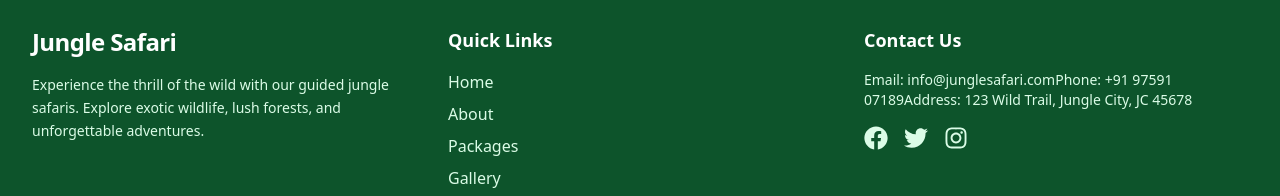
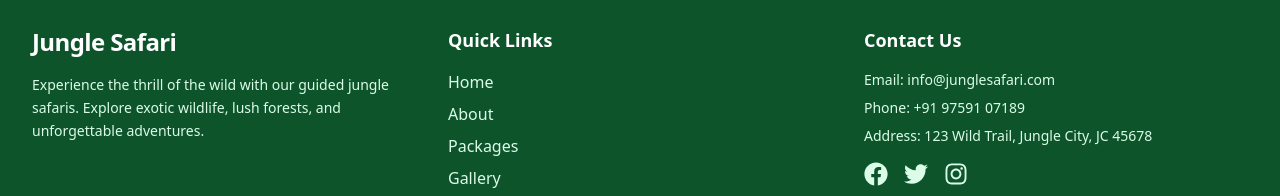
Before and after one commit to FEBTECHITSOLUTIONS/Jungle-Safari, a Next.js app: page / in a window 1280 px wide. Shown: the part 3766-3962 px from the top of the page. Built offline with nearby package versions, Linux system fonts and the light colour scheme.

Commit message:
Minor changes in footer

```diff
--- a/components/Footer.js
+++ b/components/Footer.js
@@ -41,8 +41,7 @@ const Footer = () => {
             </h3>
             <p className="text-green-100 text-sm leading-relaxed">
               Experience the thrill of the wild with our guided jungle safaris.
-              Explore exotic wildlife, lush forests, and unforgettable
-              adventures.
+              Explore exotic wildlife, lush forests, and unforgettable adventures.
             </p>
           </div>
 
@@ -66,31 +65,37 @@ const Footer = () => {
           {/* Contact Info */}
           <div>
             <h4 className="text-lg font-semibold mb-4">Contact Us</h4>
-            <div className="space-y-2 text-green-100 text-sm">
-              <a
+            <ul className="space-y-2 text-green-100 text-sm">
+              <li>
+                <Link
                   href="mailto:info@junglesafari.com"
                   className="hover:text-yellow-300 transition-colors duration-300"
                 >
                   Email: info@junglesafari.com
-              </a>
-              <a
+                </Link>
+              </li>
+              <li>
+                <Link
                   href="tel:+919759107189"
                   className="hover:text-yellow-300 transition-colors duration-300"
                 >
                   Phone: +91 97591 07189
-              </a>
-              <a
+                </Link>
+              </li>
+              <li>
+                <Link
                   href="https://maps.example.com"
                   target="_blank"
                   rel="noopener noreferrer"
                   className="hover:text-yellow-300 transition-colors duration-300"
                 >
                   Address: 123 Wild Trail, Jungle City, JC 45678
-              </a>
-            </div>
+                </Link>
+              </li>
+            </ul>
             <div className="flex space-x-4 mt-4">
               {socialLinks.map((social) => (
-                <a
+                <Link
                   key={social.name}
                   href={social.href}
                   target="_blank"
@@ -99,7 +104,7 @@ const Footer = () => {
                   aria-label={`Follow us on ${social.name}`}
                 >
                   {social.icon}
-                </a>
+                </Link>
               ))}
             </div>
           </div>
--- a/components/Navbar.js
+++ b/components/Navbar.js
@@ -23,12 +23,12 @@ const Navbar = () => {
         <div className="flex justify-between items-center h-16">
           {/* Logo */}
           <div className="flex-shrink-0">
-            <a
+            <Link
               href="/"
               className="text-3xl font-extrabold text-white tracking-tight"
             >
               Jungle Safari
-            </a>
+            </Link>
           </div>
 
           {/* Desktop Nav Links */}
```
Lines whose indentation alone changed are shown as unchanged.
